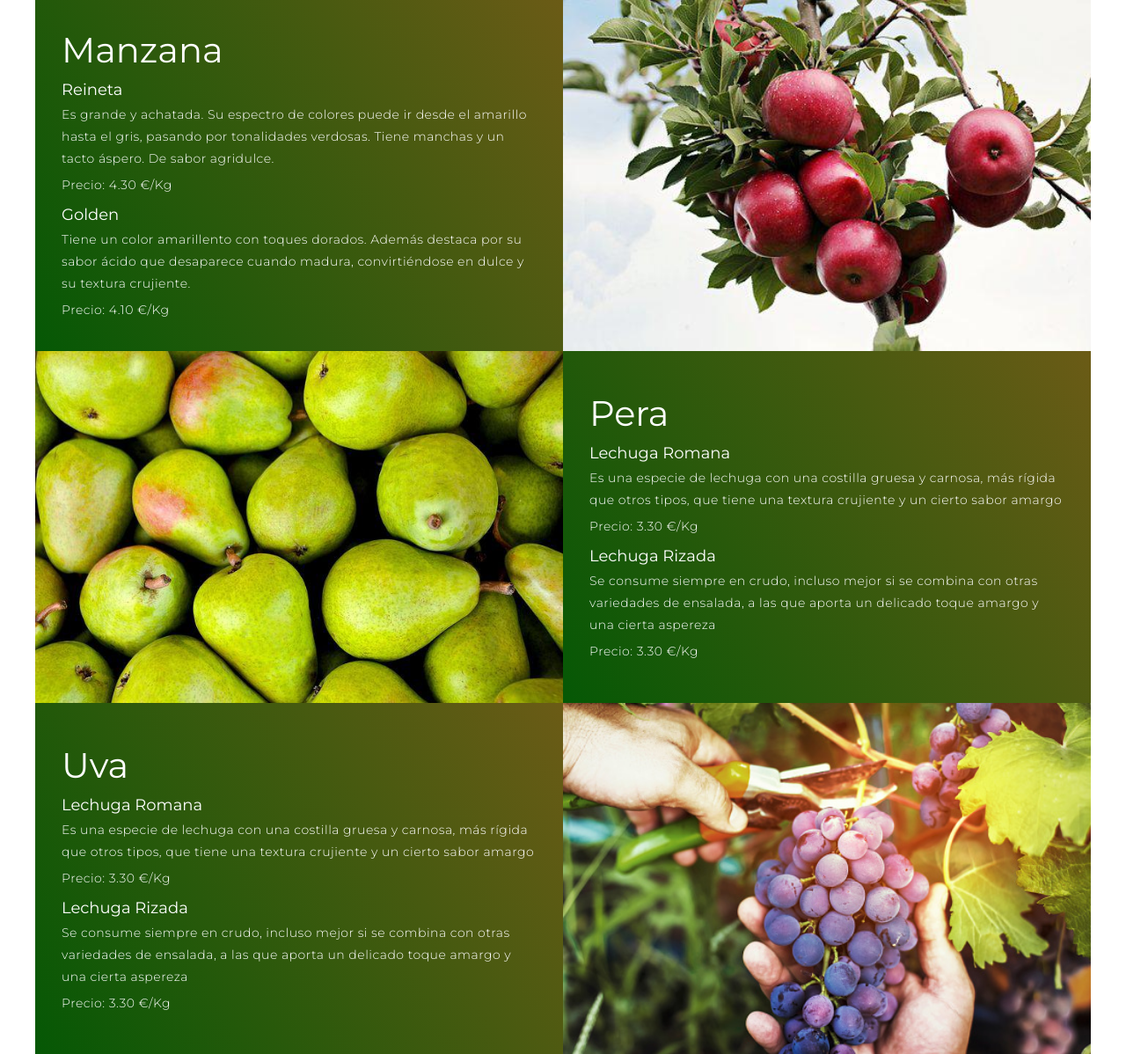
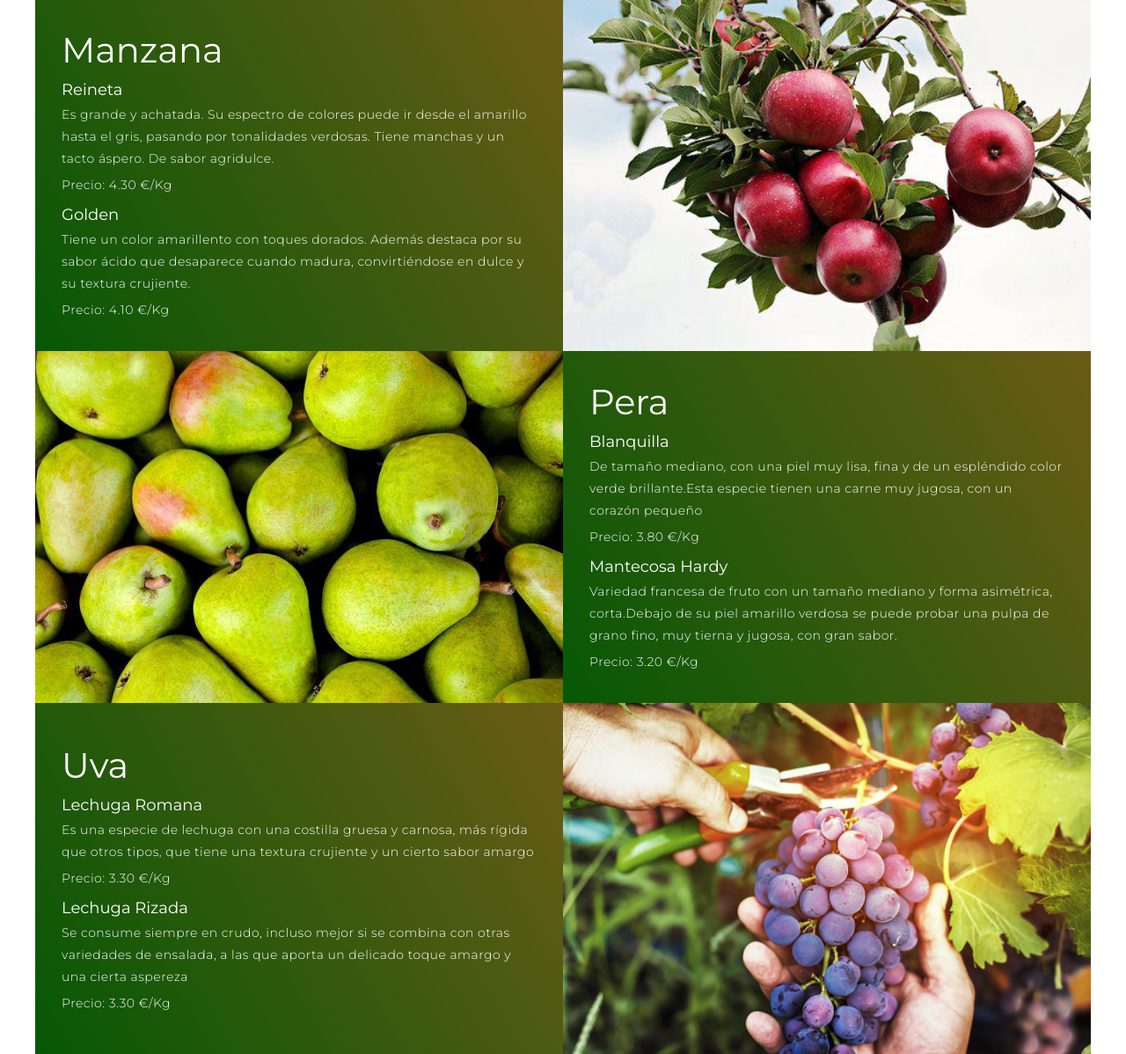
Before and after one commit to Franferreiro/FRUTERIA, a PHP site: page / in a window 1280 px wide. Shown: the part 3862-5060 px from the top of the page at 88% size. Run offline with PHP 8.4, Linux system fonts and the light colour scheme.

Commit message:
Update index.php

```diff
--- a/index.php
+++ b/index.php
@@ -191,12 +191,12 @@ session_start();
           <div class="project-info">
             <h1>Pera</h1>
 
-            <h2>Lechuga Romana</h2>
-            <p>Es una especie de lechuga con una costilla gruesa y carnosa, más rígida que otros tipos, que tiene una textura crujiente y un cierto sabor amargo</p>
-            <p>Precio: 3.30 €/Kg</p>
-            <h2>Lechuga Rizada</h2>
-            <p>Se consume siempre en crudo, incluso mejor si se combina con otras variedades de ensalada, a las que aporta un delicado toque amargo y una cierta aspereza</p>
-            <p>Precio: 3.30 €/Kg</p>
+            <h2>Blanquilla</h2>
+            <p>De tamaño mediano, con una piel muy lisa, fina y de un espléndido color verde brillante.Esta especie tienen una carne muy jugosa, con un corazón pequeño </p>
+            <p>Precio: 3.80 €/Kg</p>
+            <h2>Mantecosa Hardy</h2>
+            <p>Variedad francesa de fruto con un tamaño mediano y forma asimétrica, corta.Debajo de su piel amarillo verdosa se puede probar una pulpa de grano fino, muy tierna y jugosa, con gran sabor.</p>
+            <p>Precio: 3.20 €/Kg</p>
           </div>
           <div class="project-img">
             <img src="./img/pera-1534494__480.jpg" alt="img">
```
